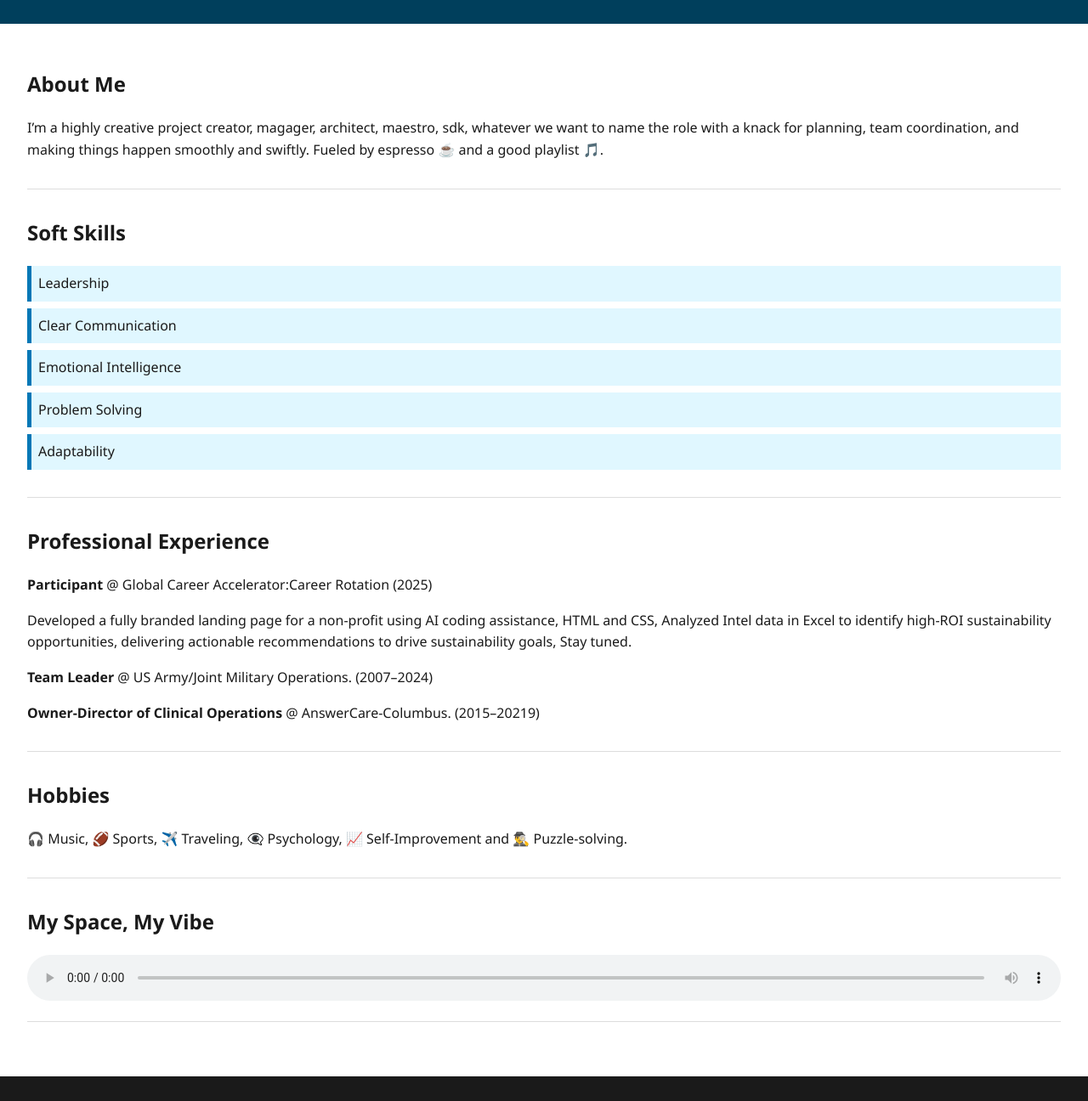
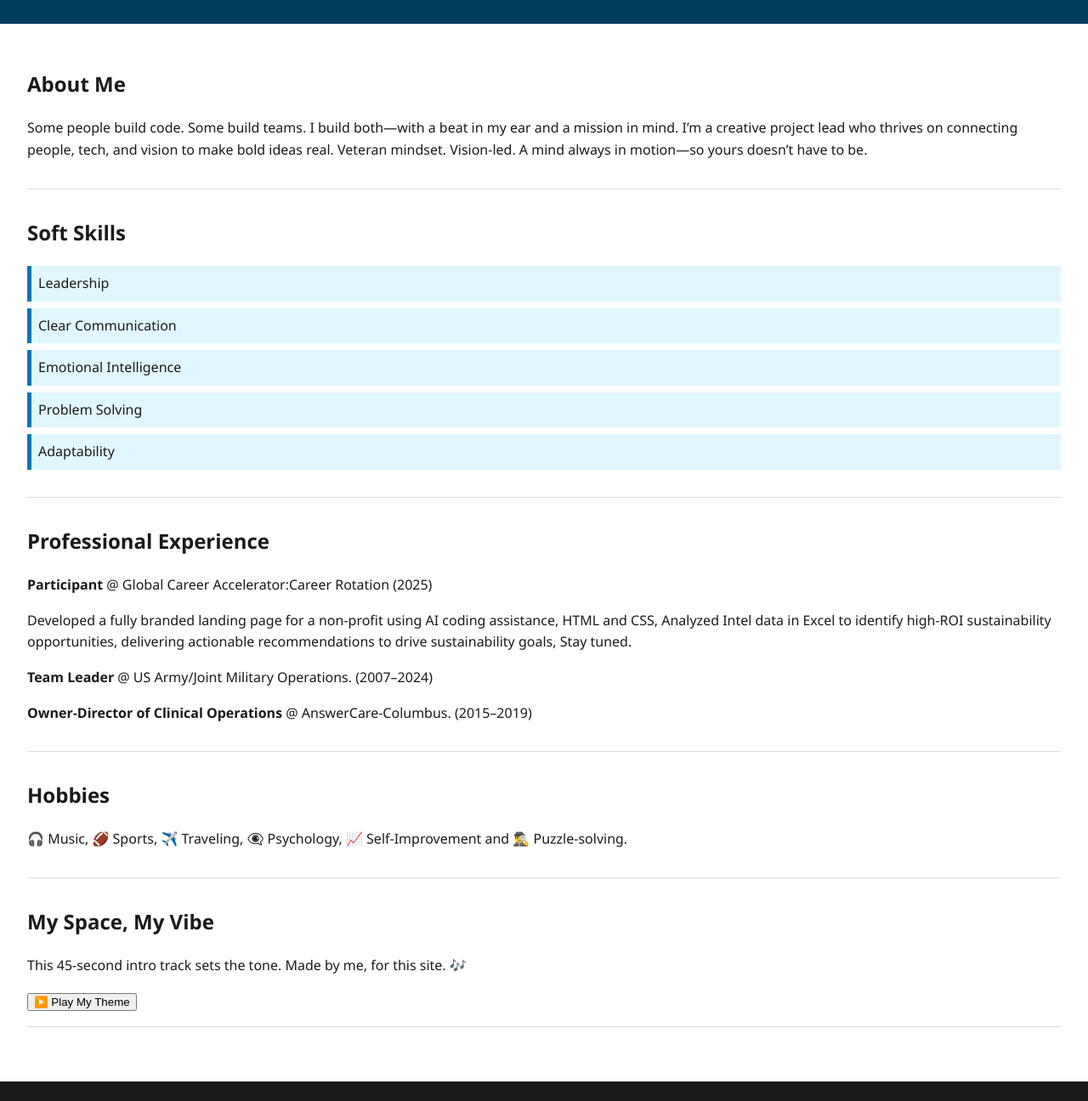
Before and after one commit to sdk-299650/myspace, a plain HTML site: page index.html in a window 1280 px wide. Shown: the part 160-1456 px from the top of the page at 85% size. Drawn offline with Linux system fonts and the light colour scheme.

Commit message:
Update index.html
muisc n such

```diff
--- a/index.html
+++ b/index.html
@@ -24,7 +24,8 @@
   <main>
     <section class="bio">
       <h2>About Me</h2>
-      <p>I’m a highly creative project creator, magager, architect, maestro, sdk, whatever we want to name the role with a knack for planning, team coordination, and making things happen smoothly and swiftly. Fueled by espresso ☕️ and a good playlist 🎵.</p>
+      <p>Some people build code. Some build teams. I build both—with a beat in my ear and a mission in mind. I’m a creative project lead who thrives on connecting people, tech, and vision to make bold ideas real. Veteran mindset. Vision-led. A mind always in motion—so yours doesn’t have to be.
+<p>
     </section>
 
     <section class="skills">
@@ -43,7 +44,7 @@
       <p><strong>Participant</strong> @ Global Career Accelerator:Career Rotation (2025)</p>
       <p>Developed a fully branded landing page for a non-profit using AI coding assistance, HTML and CSS, Analyzed Intel data in Excel to identify high-ROI sustainability opportunities, delivering actionable recommendations to drive sustainability goals, Stay tuned. </p>
       <p><strong>Team Leader</strong> @ US Army/Joint Military Operations. (2007–2024)</p>
-      <p><strong>Owner-Director of Clinical Operations</strong> @ AnswerCare-Columbus. (2015–20219)</p>
+      <p><strong>Owner-Director of Clinical Operations</strong> @ AnswerCare-Columbus. (2015–2019)</p>
     </section>
 
     <section class="hobbies">
@@ -53,11 +54,15 @@
 
     <section class="music">
       <h2>My Space, My Vibe</h2>
-      <audio controls id="bg-music">
-        <source src="music.mp3" type="audio/mpeg" />
-        Your browser does not support the audio element.
-      </audio>
-    </section>
+      <p>This 45-second intro track sets the tone. Made by me, for this site. 🎶</p>
+
+      <button id="play-btn">▶️ Play My Theme</button>
+  <audio id="bg-music">
+    <source src="intro.mp3" type="audio/mpeg" />
+    Your browser does not support the audio element.
+  </audio>
+</section>
+
   </main>
 
   <footer>
```
